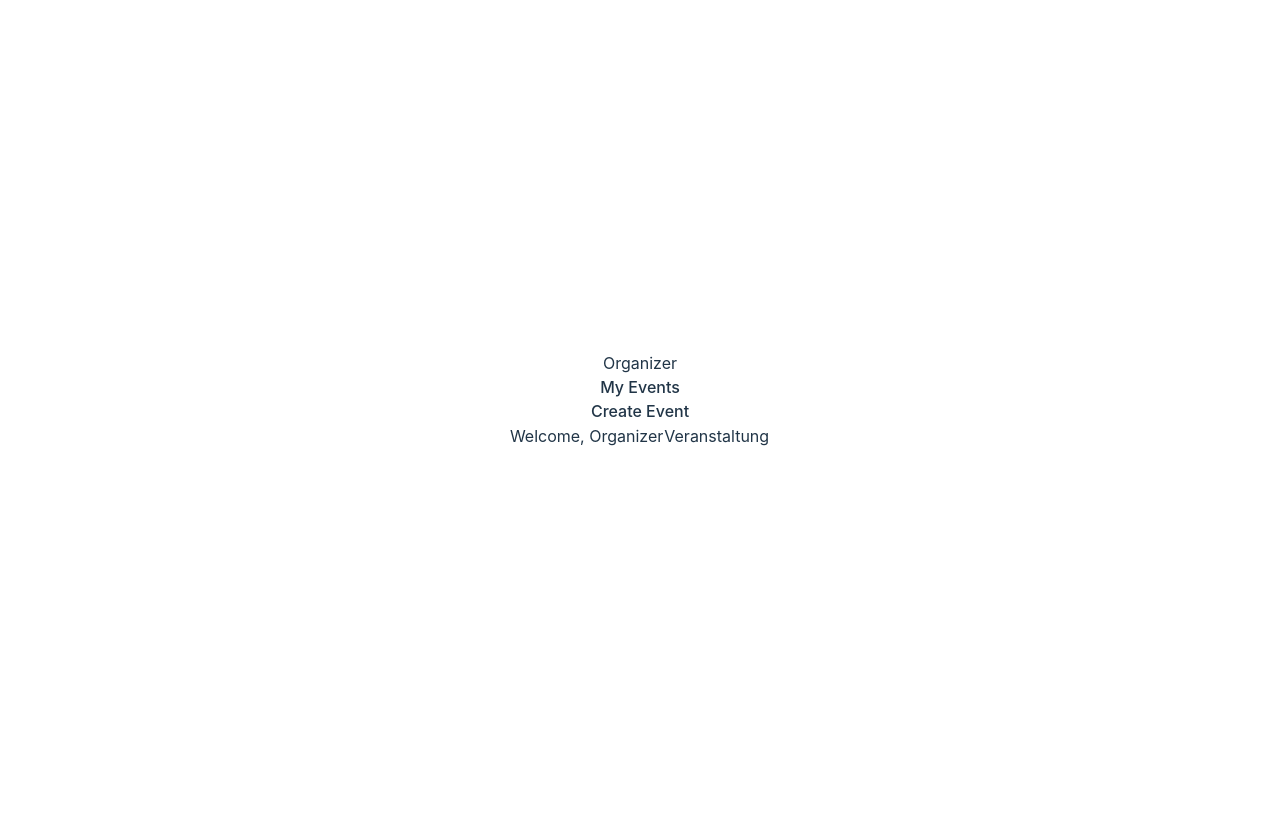
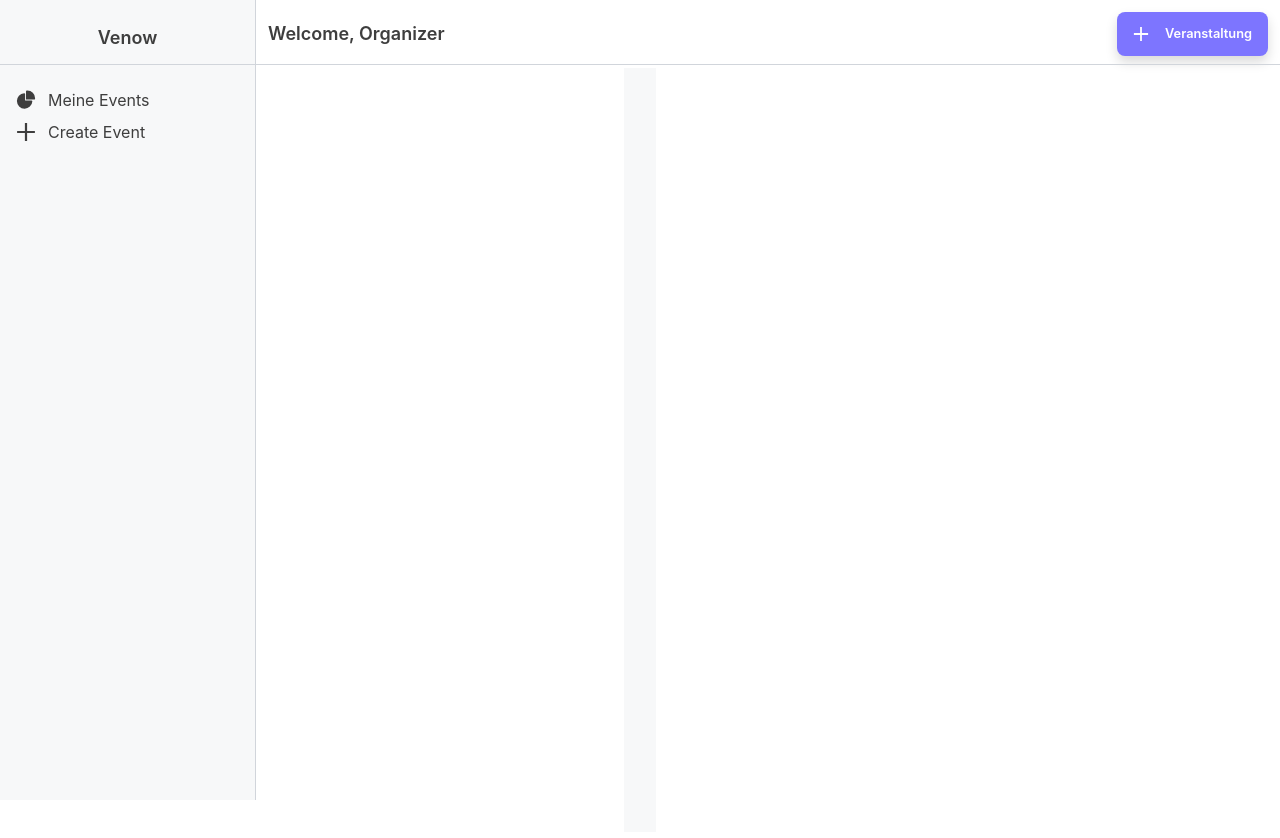
Before and after one commit to Hungfu123/venow-bachelor-luu, a React (Vite) app in the folder frontend/: page /organizer/1 in a window 1280 px wide. Shown: the top 838 px of the page. Before the commit the page ends 800 px from the top, so only its background shows below. Built offline with nearby package versions, Linux system fonts and the light colour scheme.

Commit message:
[frontend] sidebar and header styling

```diff
--- a/frontend/src/components/OrganizerLayout.tsx
+++ b/frontend/src/components/OrganizerLayout.tsx
@@ -1,37 +1,94 @@
-import {Link, Outlet, useParams} from "react-router-dom";
+import { Link, Outlet, useParams } from "react-router-dom";
+import "../styles/layout.css";
 
 const OrganizerLayout = () => {
     const { organizerId } = useParams();
 
     return (
-        <div className="layout">
-            <aside
-                id="default-sidebar"
-                className="fixed top-0 left-0 z-40 w-64 h-screen bg-gray-800 text-white"
-                aria-label="Sidebar"
-            ><h2>Organizer</h2>
-                <nav>
+        <div className="layout-container">
+            {/* Sidebar */}
+            <aside id="default-sidebar" aria-label="Sidebar">
+                <div>
+                    <h2>Venow</h2>
                     <ul>
-                        <li>
-                        <Link to={`/organizer/${organizerId}/events`}>My Events</Link>
+                        <li className="group">
+                            <Link
+                                to={`/organizer/${organizerId}/events`}
+                                className="sidebar-link"
+                            >
+                                <svg
+                                    xmlns="http://www.w3.org/2000/svg"
+                                    fill="currentColor"
+                                    viewBox="0 0 22 21"
+                                    className="sidebar-icon"
+                                >
+                                    <path
+                                        d="M16.975 11H10V4.025a1 1 0 0 0-1.066-.998 8.5 8.5 0 1 0 9.039 9.039.999.999 0 0 0-1-1.066h.002Z"/>
+                                    <path
+                                        d="M12.5 0c-.157 0-.311.01-.565.027A1 1 0 0 0 11 1.02V10h8.975a1 1 0 0 0 1-.935c.013-.188.028-.374.028-.565A8.51 8.51 0 0 0 12.5 0Z"/>
+                                </svg>
+                                <span>Meine Events</span>
+                            </Link>
                         </li>
-                        <li>
-                            <Link to={`/organizer/${organizerId}/events/create`}>Create Event</Link>
+                        <li className="group">
+                            <Link
+                                to={`/organizer/${organizerId}/events/create`}
+                                className="sidebar-link"
+                            >
+                                <svg
+                                    xmlns="http://www.w3.org/2000/svg"
+                                    fill="currentColor"
+                                    viewBox="0 0 18 18"
+                                    className="sidebar-icon"
+                                >
+                                    <path
+                                        stroke="currentColor"
+                                        strokeWidth="2"
+                                        d="M9 1v16M1 9h16"
+                                    />
+                                </svg>
+                                <span>Create Event</span>
+                            </Link>
                         </li>
                     </ul>
-                </nav>
+                </div>
             </aside>
-            <main className="main-content">
-                <header>
-                    <span>Welcome, Organizer</span>
-                    <button>Veranstaltung</button>
-                </header>
-                <section>
+
+            {/* Header */}
+            <header>
+                <span>Welcome, Organizer</span>
+                <Link
+                    to={`/organizer/${organizerId}/events/create`}
+                    className="add-event-button"
+                >
+                    <svg
+                        xmlns="http://www.w3.org/2000/svg"
+                        fill="currentColor"
+                        viewBox="0 0 18 18"
+                        className="add-event-icon"
+                    >
+                        <path
+                            stroke="currentColor"
+                            strokeWidth="2"
+                            d="M9 1v16M1 9h16"
+                        />
+                    </svg>
+                    <span>Veranstaltung</span>
+                </Link>
+            </header>
+
+            {/* HR Line */}
+            <hr className="header-hr"/>
+
+            {/* Main Content */}
+            <div className="main-content">
+                <main>
                     <Outlet/>
-                </section>
-            </main>
+                </main>
+            </div>
         </div>
-    )
-}
+
+    );
+};
 
 export default OrganizerLayout;
--- /dev/null
+++ b/frontend/src/styles/Layout.css
@@ -0,0 +1,90 @@
+/* Container */
+.layout-container {
+    @apply flex h-screen bg-gray-100;
+}
+
+/* Sidebar */
+#default-sidebar {
+    @apply fixed top-0 left-0 z-40 w-64 h-screen transition-transform -translate-x-full sm:translate-x-0 bg-[#F7F8F9] text-[#3E3E3E] border-r border-gray-300;
+}
+
+#default-sidebar h2 {
+    @apply text-lg font-semibold text-center pb-3 mt-6 text-[#3E3E3E];
+}
+
+#default-sidebar ul {
+    @apply space-y-2 mt-6;
+}
+
+#default-sidebar ul li {
+    @apply pl-4;
+}
+
+.sidebar-link {
+    @apply flex items-center text-[#3E3E3E] font-normal;
+}
+
+.sidebar-link:hover {
+    @apply text-[#544DC9] font-extrabold;
+}
+
+.sidebar-icon {
+    @apply w-5 h-5 text-[#3E3E3E];
+}
+
+.sidebar-icon:hover {
+    @apply text-[#544DC9];
+}
+
+.sidebar-link span {
+    @apply ms-3;
+}
+
+/* Header */
+header {
+    @apply fixed top-0 left-64 right-0 flex justify-between items-center p-3 bg-white;
+}
+
+header span {
+    @apply text-lg font-semibold text-[#3E3E3E];
+}
+
+.add-event-button {
+    @apply flex items-center gap-2 px-4 py-2 text-sm font-normal text-white bg-[#7D75FF] rounded-lg hover:bg-[#6B66E1];
+}
+
+.add-event-button {
+    @apply flex items-center px-4 py-2 bg-[#7D75FF] text-white rounded-lg hover:bg-[#6c66e0];
+    box-shadow: 0 6px 12px rgba(0, 0, 0, 0.15);
+    transition: box-shadow 0.2s ease-in-out;
+}
+
+.add-event-button:hover {
+    box-shadow: 0 6px 12px rgba(0, 0, 0, 0.15);
+}
+
+.add-event-button span {
+    @apply text-white;
+    @apply ml-2;
+    font-size: 0.8rem;
+}
+
+.add-event-icon {
+    @apply w-4 h-4 text-white;
+}
+
+/* HR Styling */
+.header-hr {
+    @apply border-gray-300 w-full fixed top-16 z-40;
+    left: 0;
+    height: 1px;
+}
+
+/* Main Content */
+.main-content {
+    @apply flex flex-col flex-1 pt-16 bg-[#F7F8F9];
+}
+
+.main-content main {
+    @apply flex-1 p-4;
+}
```
